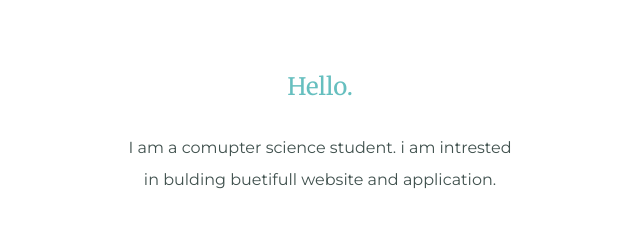
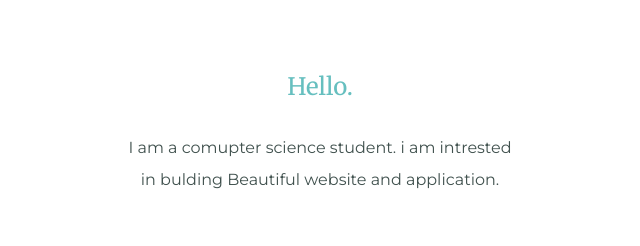
Before and after one commit to divyang-kanpariya/personal-websites, a plain HTML site: page index.html in a window 1280 px wide. Shown: the part 840-1086 px from the top of the page, 320-960 px from the left. Drawn offline with Linux system fonts and the light colour scheme.

Commit message:
Update index.html

```diff
--- a/index.html
+++ b/index.html
@@ -23,7 +23,7 @@
         <div class="profile">
           <img src="" alt="">
           <h2>Hello.</h2>
-          <p class="intro">I am a comupter science student. i am intrested in bulding buetifull website and application.</p>
+          <p class="intro">I am a comupter science student. i am intrested in bulding Beautiful website and application.</p>
         </div>
         <hr>
         <div class="skills">
```
